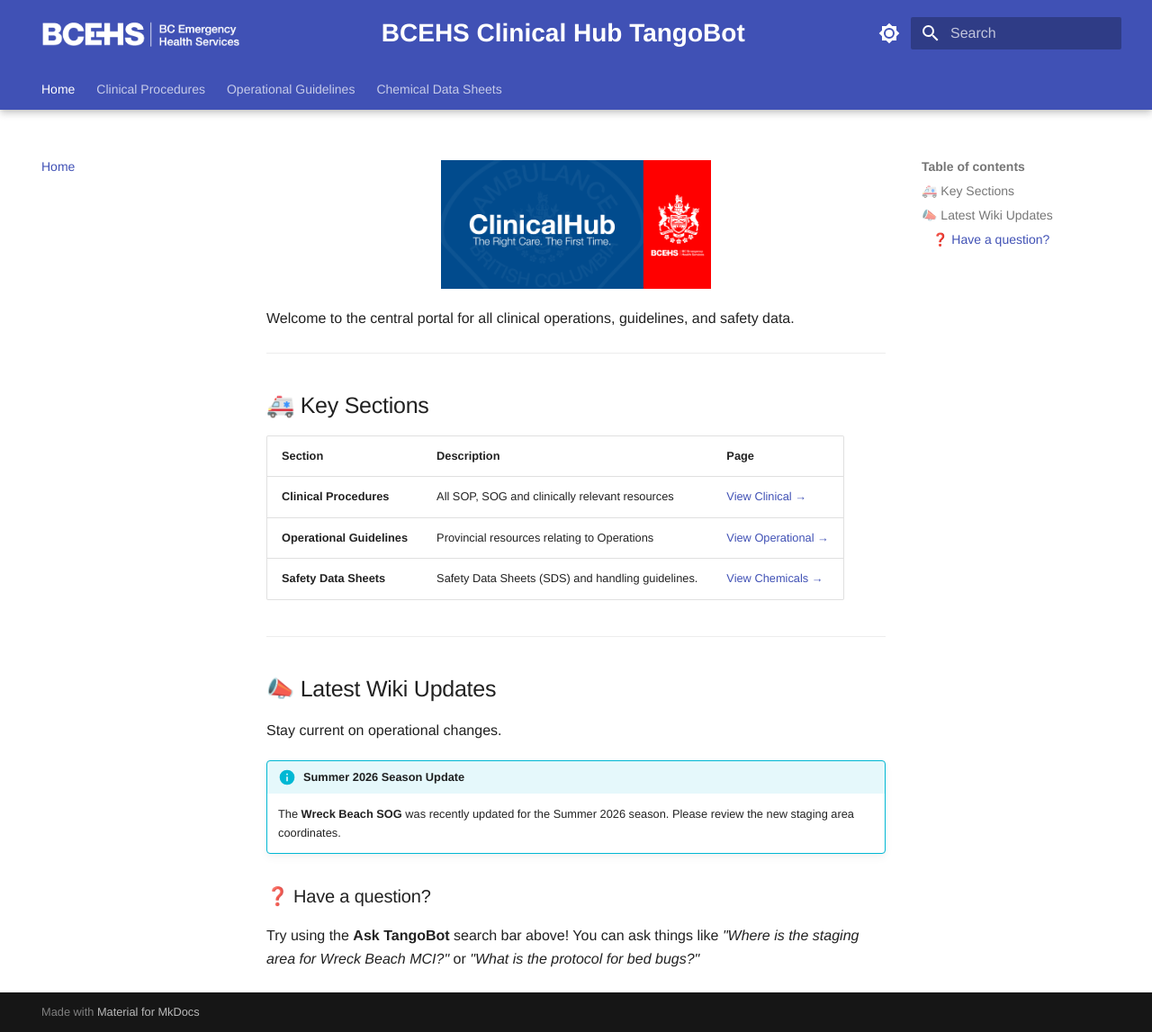
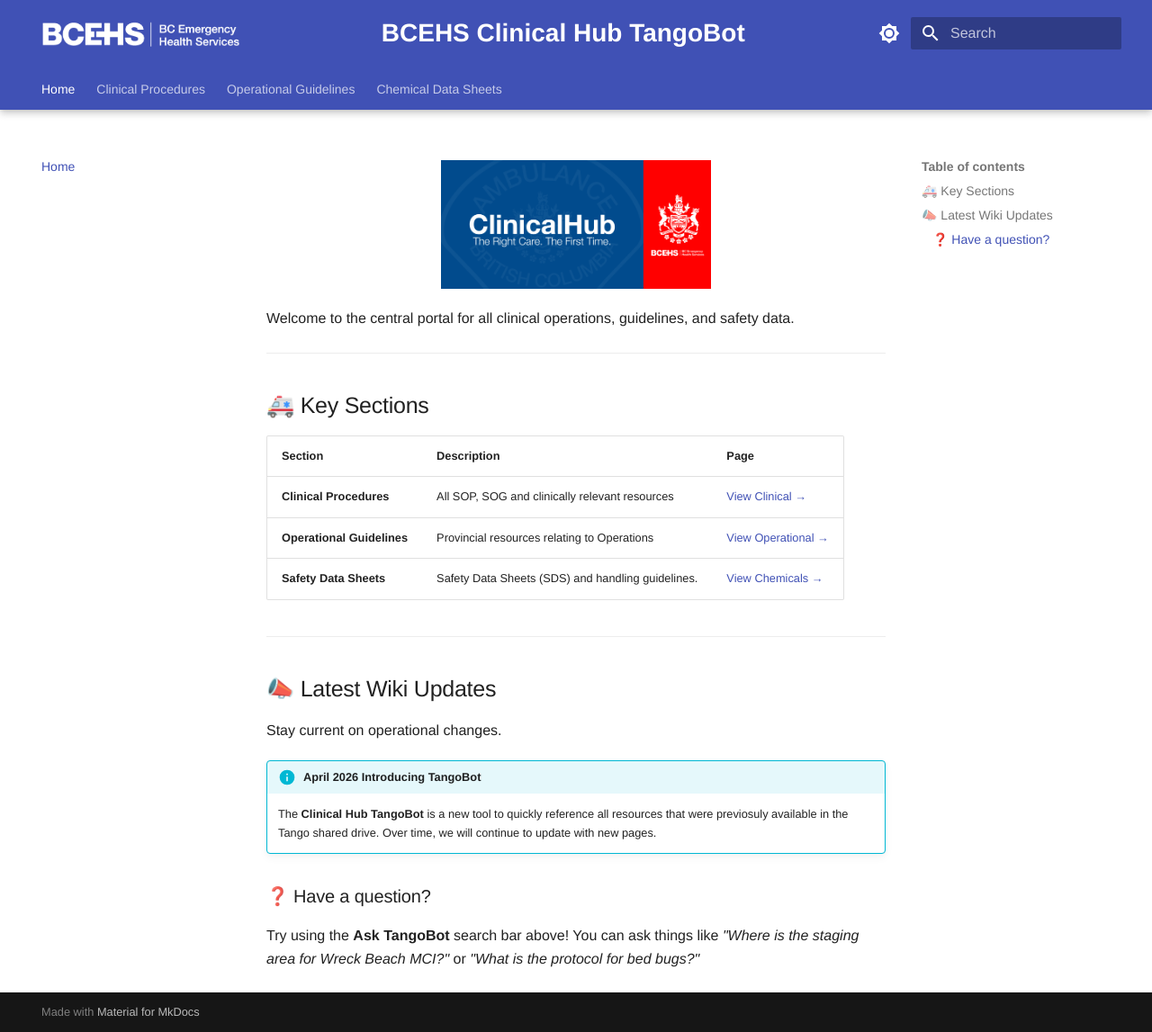
Before and after one commit to bcehsclinicalhub/TangoBot, an MkDocs documentation site: the page built from docs/index.md, in a window 1280 px wide and 1147 px high. Shown: the whole window at 90% size. Built offline with MkDocs 1.6.1 and Material for MkDocs 9.7.7, drawn with Linux system fonts in a browser that asks for light colours.

```diff
--- a/docs/index.md
+++ b/docs/index.md
@@ -19,8 +19,8 @@
 ## 📣 Latest Wiki Updates
 Stay current on operational changes.
 
-!!! info "Summer 2026 Season Update"
-    The **Wreck Beach SOG** was recently updated for the Summer 2026 season. Please review the new staging area coordinates.
+!!! info "April 2026 Introducing TangoBot"
+    The **Clinical Hub TangoBot** is a new tool to quickly reference all resources that were previosuly available in the Tango shared drive. Over time, we will continue to update with new pages.
 
 ### ❓ Have a question?
 Try using the **Ask TangoBot** search bar above! You can ask things like *"Where is the staging area for Wreck Beach MCI?"* or *"What is the protocol for bed bugs?"*
```
Also changed, not shown: docs/chemical/index.md (+1 -1 lines).
